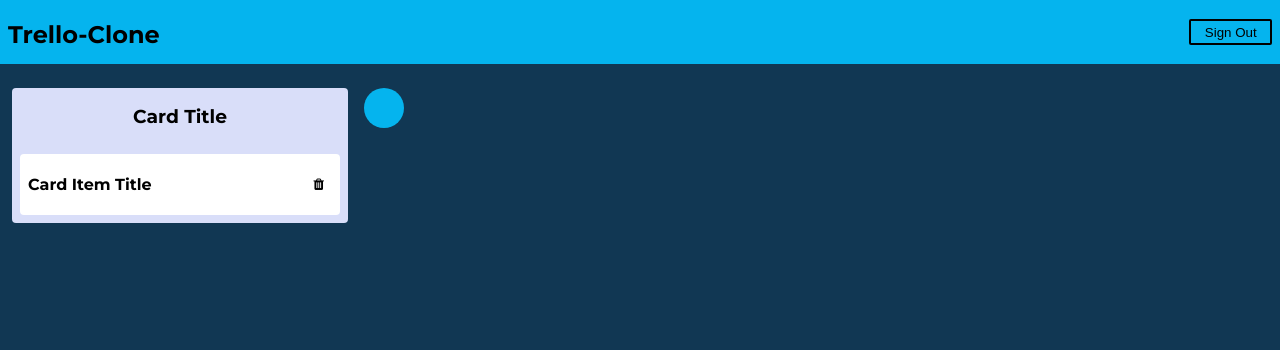
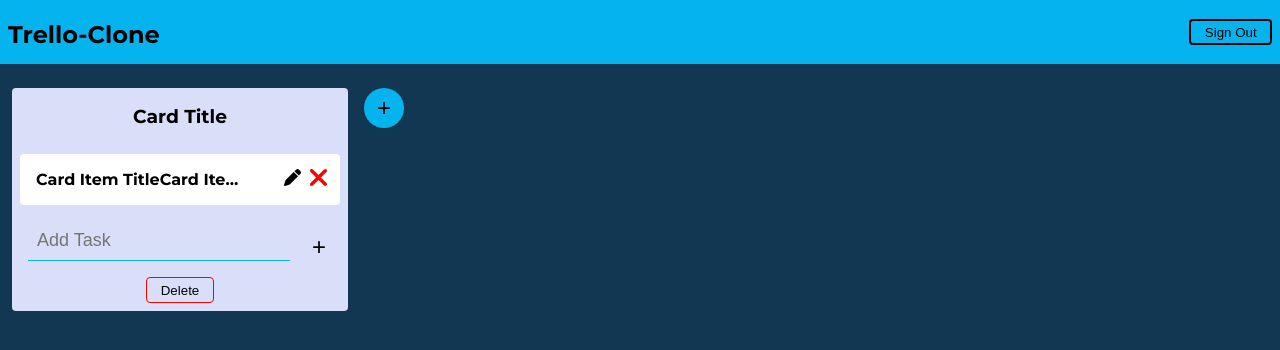
Before and after one commit to trungth1406/trello-clone, a React (Create React App) app: page / in a window 1280 px wide. Shown: the top 350 px of the page. Built offline with nearby package versions, Linux system fonts and the light colour scheme.

Commit message:
Update static UI.

```diff
--- a/public/index.html
+++ b/public/index.html
@@ -19,7 +19,6 @@
     <link rel="preconnect" href="https://fonts.gstatic.com" crossorigin>
     <link href="https://fonts.googleapis.com/css2?family=Montserrat:wght@100;200;300;400;500;700&display=swap"
           rel="stylesheet">
-    <link rel="stylesheet" href="https://cdnjs.cloudflare.com/ajax/libs/font-awesome/4.7.0/css/font-awesome.min.css">
     <!--
       Notice the use of %PUBLIC_URL% in the tags above.
       It will be replaced with the URL of the `public` folder during the build.
--- a/src/components/AddCardButton.tsx
+++ b/src/components/cards/AddCardButton.tsx
@@ -1,7 +1,7 @@
 export default function AddCardButton() {
     return (
         <button className='add-card-button'>
-            <i className="fas fa-plus"></i>
+            <i className="fa fa-plus"></i>
         </button>
     )
 }
--- a/src/components/cards/CardList.tsx
+++ b/src/components/cards/CardList.tsx
@@ -1,7 +1,7 @@
 import Card from "./Card";
 import {useState} from "react";
 import {CardModel} from "../../models/card-model";
-import AddCardButton from "../AddCardButton";
+import AddCardButton from "./AddCardButton";
 
 const DEFAULT_CARD: CardModel = {
     name: null,
--- /dev/null
+++ b/src/components/cards/card-items/AddCardItemButton.tsx
@@ -0,0 +1,9 @@
+export default function AddCardItemForm() {
+    return (
+        <section className='card-item-form'>
+            <input type='text' placeholder='Add Task'/>
+            <button className='add-card-item-button'>
+            </button>
+        </section>
+    )
+}
--- a/src/components/cards/card-items/CardItem.tsx
+++ b/src/components/cards/card-items/CardItem.tsx
@@ -1,13 +1,11 @@
 export default function CardItem({cardItem}) {
 
     return (<li className='card-item'>
-        <h4 className='item-header'>Card Item Title</h4>
+        <h4 className='item-header'>Card Item TitleCard Item TitleCard Item TitleCard Item Title</h4>
         <section className="item-actions-container">
-            <button className='item-actions'>
-                <i className="fa fa-pen"></i>
+            <button id='edit_btn' className='item-actions'>
             </button>
-            <button className='item-actions'>
-                <i className="fa fa-trash"></i>
+            <button id='delete_btn' className='item-actions'>
             </button>
         </section>
     </li>)
--- a/src/components/cards/card-items/CardItemList.tsx
+++ b/src/components/cards/card-items/CardItemList.tsx
@@ -1,9 +1,19 @@
 import CardItem from "./CardItem";
+import AddCardItemForm from "./AddCardItemButton";
 
 export default function CardItemList() {
+
+
     return (
-        <ul className='card-item-list'>
-            <CardItem cardItem={null}/>
-        </ul>
+        <>
+            <ul className='card-item-list'>
+                <CardItem cardItem={null}/>
+
+            </ul>
+            <AddCardItemForm/>
+            <section className='delete-card-button'>
+                <button id='delete_btn'>Delete</button>
+            </section>
+        </>
     )
 }
--- a/src/styles/_main.scss
+++ b/src/styles/_main.scss
@@ -20,44 +20,72 @@
 
       .card-item-list {
         @include flex-container(row, center, center);
-        padding: 0 !important;
-        margin: 0 .25em !important;
         width: 100%;
 
         .card-item {
           @include card-item;
 
-          .card-item-header {
-            font-weight: 500;
-            font-size: large;
-            flex: 1 0 auto;
+          .item-header {
+            @include hidden-text;
+            font-weight: 700;
+            font-size: medium;
+            flex: 1 0 30%;
             margin: 0 !important;
-            padding: .5em;
-            text-overflow-ellipsis: true;
+            padding: 1em;
+
           }
 
           .item-actions-container {
+            margin-right: .5em;
 
-            .item-actions {
+            button {
               flex: 1 0 10%;
+              @include common-icon-button;
+
             }
 
-            .item-actions, button {
-              @include common-icon-button;
+            button#edit_btn {
+              @include img-button("../assets/pen.svg")
             }
+
+            button#delete_btn {
+              @include img-button("../assets/delete.svg")
+            }
+
+
           }
 
 
         }
+
       }
 
+      .card-item-form {
+        @include flex-container(row, space-between, flex-end);
+        width: 95%;
+        padding: 0 1em;
 
+
+        button {
+          @include common-icon-button("+");
+        }
+
+
+      }
+
+      .delete-card-button {
+
+        button {
+          @include common-button($color-red, 1px);
+          padding: .25em 1em;
+        }
+      }
     }
 
   }
 
   .add-card-button {
-    @include common-icon-button;
+    @include common-icon-button("+");
     border-radius: 100%;
     width: 3em;
     height: 3em;
--- a/src/styles/stylesheet.scss
+++ b/src/styles/stylesheet.scss
@@ -7,12 +7,12 @@
 $color-white: #fff;
 
 
-@mixin flex-container($direction, $justify : center, $align: center) {
+@mixin flex-container($direction, $justify : center, $align: center , $padding:  0 .5em) {
   display: flex;
   flex-direction: $direction;
   justify-content: $justify;
   align-items: $align;
-  padding: 0 .5em;
+  padding: $padding;
   gap: 1em;
 }
 
@@ -25,7 +25,7 @@
 }
 
 @mixin card-item {
-  @include flex-container(row, space-between, center);
+  @include flex-container(row, space-between, center, -1em);
   width: 100%;
   margin: 0 !important;
   background-color: $color-white;
@@ -33,20 +33,72 @@
 }
 
 
-@mixin common-icon-button() {
+@mixin underline-input {
+  border: none;
+  border-bottom: 1px solid $secondary-bg;
+  background-color: transparent;
+  width: 100%;
+  padding: .5em;
+  font-size: large;
+  font-weight: 500;
+}
+
+
+@mixin common-icon-button($content: "") {
   background-color: transparent;
   border: none;
   width: 2em;
   height: 2em;
   cursor: pointer;
+
+  &::after {
+
+    display: flex;
+    justify-content: center;
+    align-items: center;
+    width: 100%;
+    height: 100%;
+    background-repeat: no-repeat;
+    background-position: center;
+    background-size: contain;
+
+    @if $content == "+" {
+      content: $content;
+      font-size: x-large;
+    }
+
+
+  }
 }
 
 @mixin common-button($border-color, $border-width) {
   @include common-icon-button;
   padding: .25em;
   border: $border-color solid $border-width;
-  border-radius: 2px;
+  border-radius: 4px;
   width: 100%;
   font-weight: 500;
+}
 
+@mixin hidden-text {
+  white-space: nowrap;
+  overflow: hidden;
+  text-overflow: ellipsis;
 }
+
+
+@mixin img-button($img-url) {
+  background-image: url($img-url);
+  background-repeat: no-repeat;
+  background-position: center;
+  background-size: 1.25em;
+}
+
+
+input {
+  @include underline-input;
+}
+
+input:focus {
+  outline: none;
+}
```
Also changed, not shown: src/assets/delete.svg (added), src/assets/pen.svg (added).
